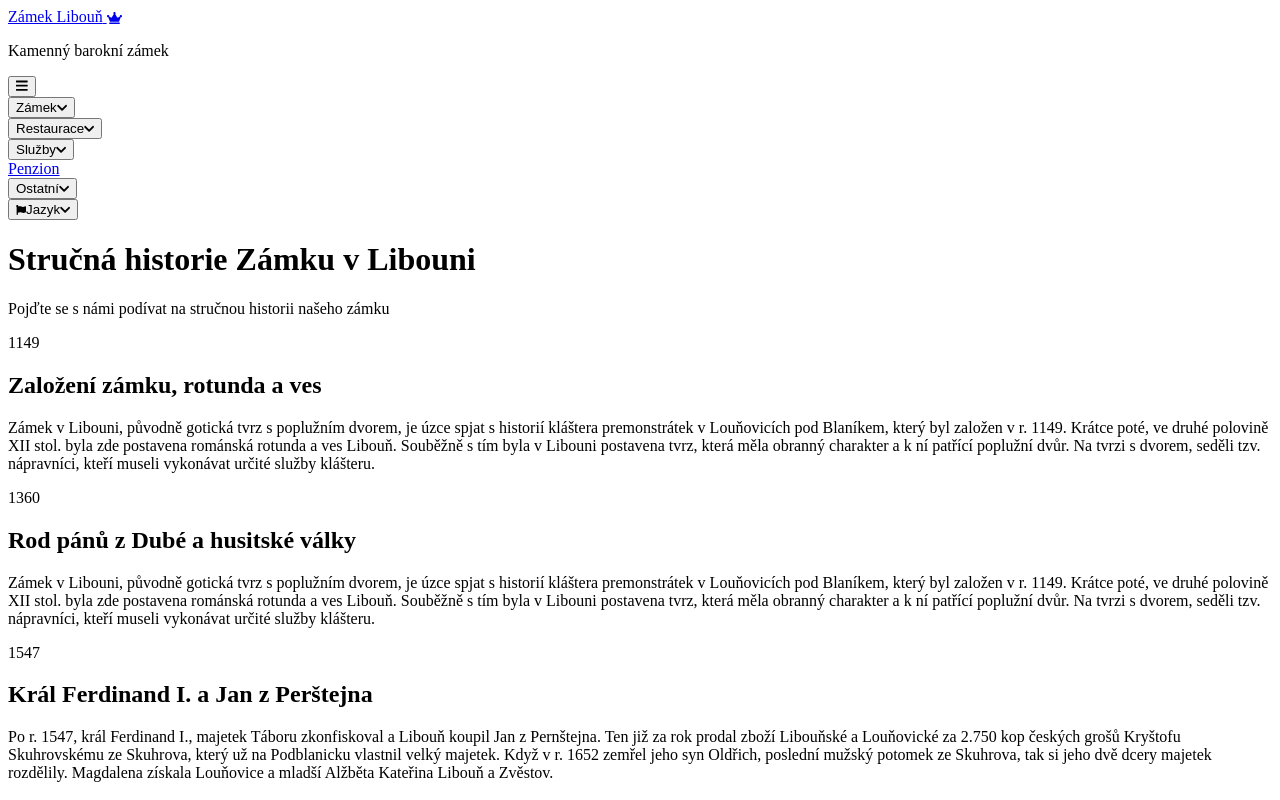
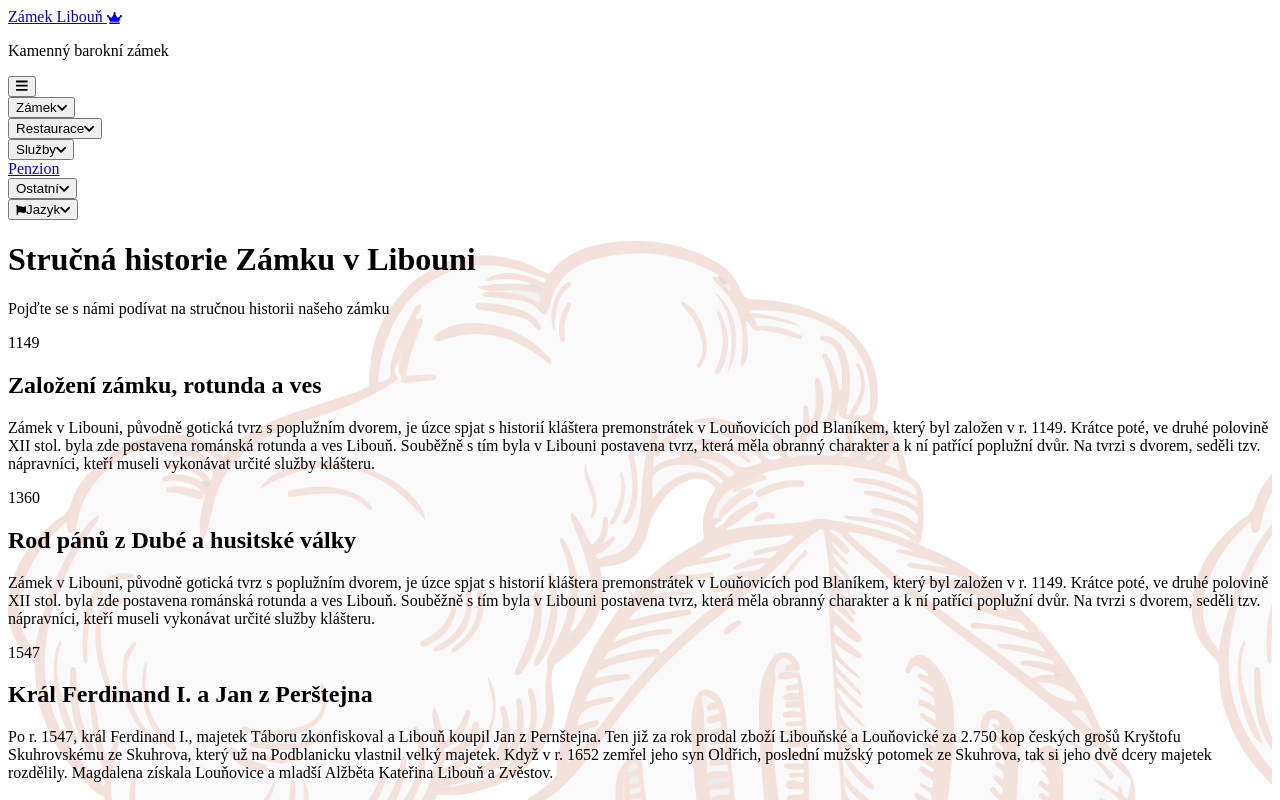
Before and after one commit to MarvelousMartin/zamekliboun, a Next.js app: page /historie in a window 1280 px wide. Shown: the top 800 px of the page. Built offline with nearby package versions, Linux system fonts and the light colour scheme; a web font is replaced by a local one.

Commit message:
Update history page
Add meta title tag & background image

```diff
--- a/pages/historie.jsx
+++ b/pages/historie.jsx
@@ -1,7 +1,9 @@
 import Heading from "components/elements/Heading";
+import Subheading from "components/elements/Subheading";
 import Main from "components/elements/Main";
 import Image from "next/image";
 import Timeline from "components/elements/Timeline";
+import Head from "next/head";
 
 export default function Historie() {
   const timeline = [
@@ -82,12 +84,20 @@ export default function Historie() {
     },
   ];
   return (
+    <>
+      <Head>
+        <title>Zámek Libouň - Historie</title>
+      </Head>
       <Main>
+        <div
+          style={{ backgroundImage: 'url("/vectors/knight.svg")' }}
+          className="bg-cover bg-center"
+        >
           <div className="mb-16">
             <Heading as="h1">Stručná historie Zámku v Libouni</Heading>
-        <p className="font-medium text-lg mb-4 text-gray-500">
+            <Subheading>
               Pojďte se s námi podívat na stručnou historii našeho zámku
-        </p>
+            </Subheading>
           </div>
           <Timeline data={timeline} />
           <Heading as="h2">Galerie</Heading>
@@ -104,6 +114,8 @@ export default function Historie() {
               );
             })}
           </div>
+        </div>
       </Main>
+    </>
   );
 }
```
Lines whose indentation alone changed are shown as unchanged.
